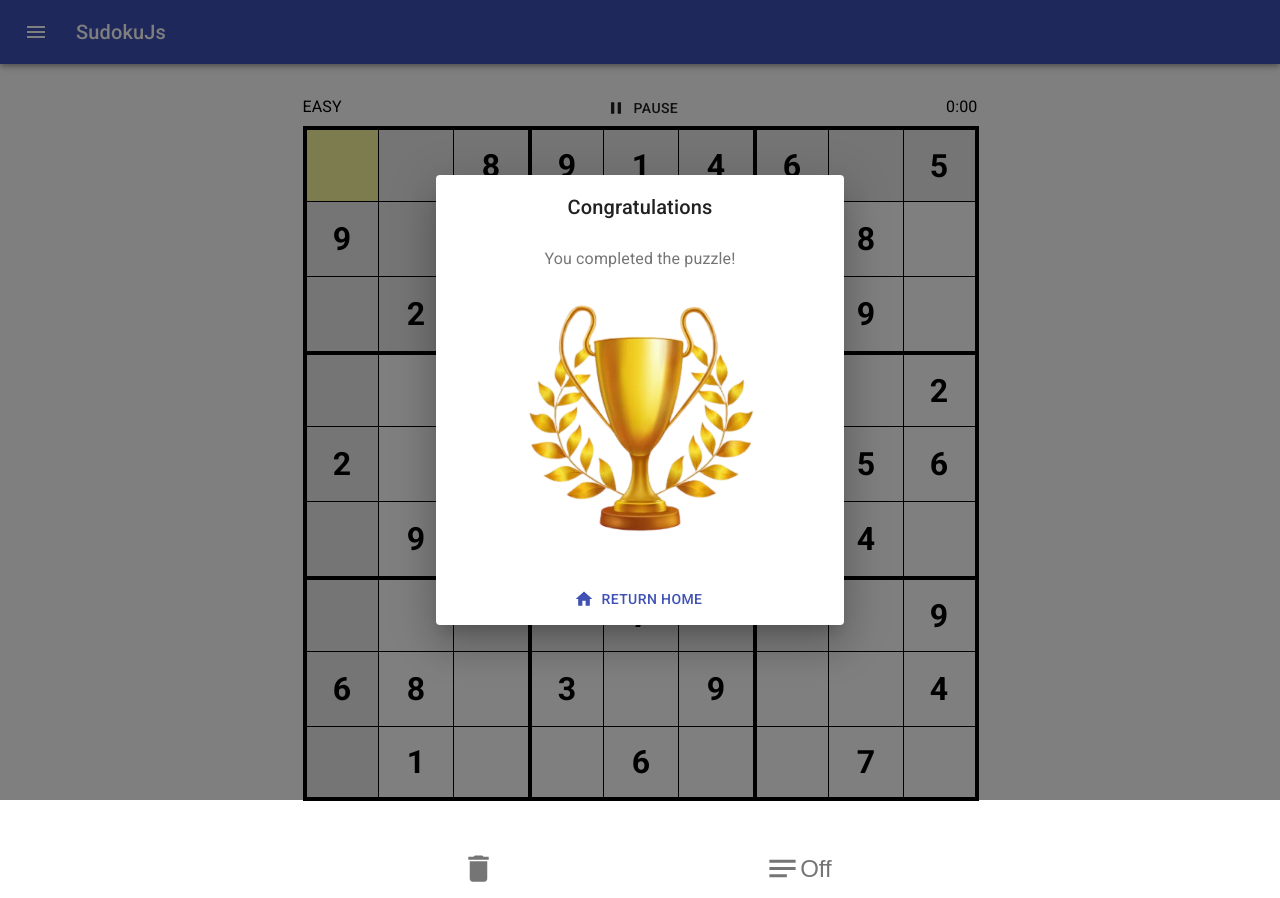
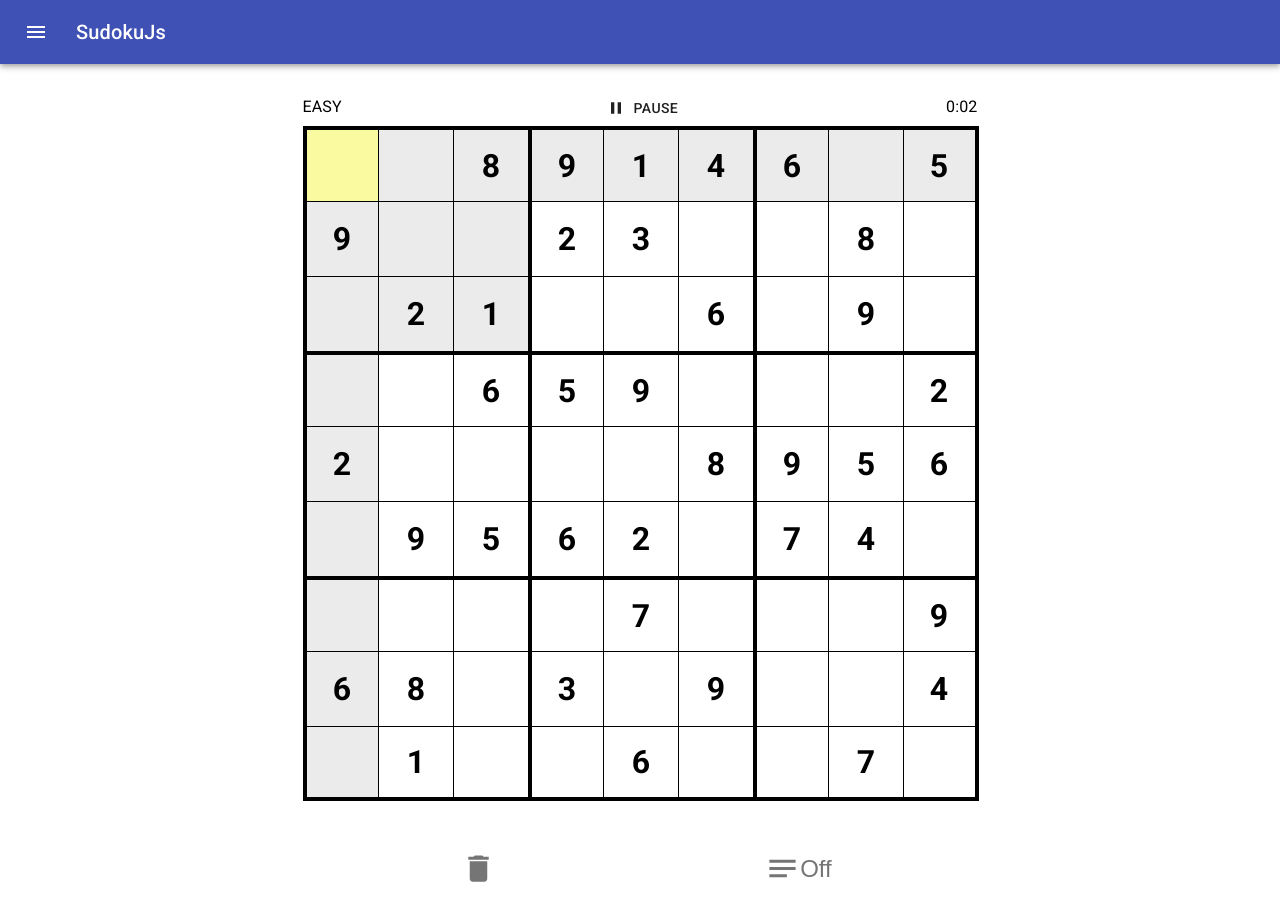
Before and after one commit to chshsmit/Sudokujs, a React (Create React App) app: page / in a window 1280 px wide. Both pictures are taken after a click on the button "EASY". Built offline with nearby package versions, Linux system fonts and the light colour scheme.

Commit message:
Added solved time to the congratualtions pop up

```diff
--- a/src/components/Congratulations/Congratulations.tsx
+++ b/src/components/Congratulations/Congratulations.tsx
@@ -3,7 +3,7 @@
  * @author Christopher Smith
  * @description Congratulations dialog when the user completes the puzzle successfully
  * @created 2020-11-01T10:08:18.911Z-08:00
- * @last-modified 2020-11-03T10:57:33.095Z-08:00
+ * @last-modified 2020-11-03T11:17:10.033Z-08:00
  */
 
 // ---------------------------------------------------------------
@@ -31,6 +31,7 @@ import trophy from "static/trophy.png";
 interface CongratulationsProps {
   gameIsOver: boolean;
   returnHome: () => void;
+  totalSolveTime: number;
 }
 
 const CongratulationsStyles = makeStyles({
@@ -69,6 +70,7 @@ const CongratulationsTransition = React.forwardRef(function Transition(
 const Congratulations = ({
   gameIsOver,
   returnHome,
+  totalSolveTime,
 }: CongratulationsProps): React.ReactElement => {
   const classes = CongratulationsStyles();
   const theme = useTheme();
@@ -85,6 +87,12 @@ const Congratulations = ({
       </DialogTitle>
       <DialogContent className={classes.centeredText}>
         <DialogContentText>You completed the puzzle!</DialogContentText>
+        <DialogContentText>
+          Your total solve time was {Math.floor(totalSolveTime / 60)}:
+          {totalSolveTime % 60 < 10
+            ? "0" + (totalSolveTime % 60)
+            : totalSolveTime % 60}
+        </DialogContentText>
         <img src={trophy} alt="trophy" className={classes.trophyImage} />
       </DialogContent>
       <DialogActions className={classes.dialogActions}>
--- a/src/components/Game/Game.tsx
+++ b/src/components/Game/Game.tsx
@@ -4,7 +4,7 @@
  * @description
  * @created 2020-10-20T14:39:32.323Z-07:00
  * @copyright
- * @last-modified 2020-11-03T10:57:11.979Z-08:00
+ * @last-modified 2020-11-03T11:16:29.259Z-08:00
  */
 
 import React, {
@@ -46,10 +46,8 @@ const Game = ({ difficulty, goBackHome }: GameProps): React.ReactElement => {
   ]);
 
   const [sudokuGrid, updateGrid] = useState(sudokuSolver.createNewGrid());
-  const [sudokuIsSolved, setSudokuIsSolved] = useState(true);
-  const [uneditableCells, setUneditableCells] = useState(
-    determineUneditableCells(sudokuGrid)
-  );
+  const [sudokuIsSolved, setSudokuIsSolved] = useState(false);
+  const [uneditableCells] = useState(determineUneditableCells(sudokuGrid));
   const [cellNotes, updateCellNotes] = useState(
     createInitialCellNotes(sudokuGrid)
   );
@@ -63,9 +61,23 @@ const Game = ({ difficulty, goBackHome }: GameProps): React.ReactElement => {
   });
   const selectedPositionRef = useRef(selectedPosition);
 
+  const [secondsPlayed, setSecondsPlayed] = useState(0);
+  const secondsPlayedRef = useRef(secondsPlayed);
+
   // ---------------------------------------------------------------
   // Effects
   // ---------------------------------------------------------------
+
+  useEffect(() => {
+    const interval = setInterval(() => {
+      secondsPlayedRef.current = secondsPlayedRef.current + 1;
+      setSecondsPlayed(secondsPlayedRef.current);
+    }, 1000);
+
+    if (gameIsPaused || sudokuIsSolved) clearInterval(interval);
+
+    return () => clearInterval(interval);
+  }, [gameIsPaused, sudokuIsSolved]);
 
   useEffect(() => {
     document.addEventListener("keydown", newKeyBoardInput);
@@ -226,6 +238,7 @@ const Game = ({ difficulty, goBackHome }: GameProps): React.ReactElement => {
           difficulty={difficulty}
           gamePaused={gameIsPaused}
           solved={sudokuIsSolved}
+          secondsPlayed={secondsPlayed}
         />
         <Board
           sudokuGrid={sudokuGrid}
@@ -246,7 +259,11 @@ const Game = ({ difficulty, goBackHome }: GameProps): React.ReactElement => {
           toggleNoteMode={toggleNoteMode}
           noteModeActive={noteModeActive}
         />
-        <Congratulations returnHome={goBackHome} gameIsOver={sudokuIsSolved} />
+        <Congratulations
+          totalSolveTime={secondsPlayed}
+          returnHome={goBackHome}
+          gameIsOver={sudokuIsSolved}
+        />
         <GamePaused isOpen={gameIsPaused} toggleGamePaused={toggleGamePaused} />
       </Grid>
     </Zoom>
--- a/src/components/TimeAndDifficulty/TimeAndDifficulty.tsx
+++ b/src/components/TimeAndDifficulty/TimeAndDifficulty.tsx
@@ -3,12 +3,12 @@
  * @author Christopher Smith
  * @description
  * @created 2020-10-28T14:44:41.098Z-07:00
- * @last-modified 2020-10-30T14:25:29.184Z-07:00
+ * @last-modified 2020-11-03T11:09:42.728Z-08:00
  */
 
 // ---------------------------------------------------------------
 
-import React, { useState, useEffect, useRef } from "react";
+import React from "react";
 import { Grid, Typography, Button } from "@material-ui/core";
 import { makeStyles } from "@material-ui/core/styles";
 
@@ -22,6 +22,7 @@ interface TimeAndDifficultyProps {
   toggleGamePaused: () => void;
   gamePaused: boolean;
   solved: boolean;
+  secondsPlayed: number;
 }
 
 const TimeAndDifficultyStyles = makeStyles({
@@ -37,25 +38,9 @@ const TimeAndDifficulty = ({
   difficulty,
   toggleGamePaused,
   gamePaused,
-  solved,
+  secondsPlayed,
 }: TimeAndDifficultyProps): React.ReactElement => {
   const classes = TimeAndDifficultyStyles();
-
-  const [seconds, setSeconds] = useState(0);
-  const secondsRef = useRef(seconds);
-
-  useEffect(() => {
-    const interval = setInterval(() => {
-      secondsRef.current = secondsRef.current + 1;
-      setSeconds(secondsRef.current);
-    }, 1000);
-
-    if (gamePaused || solved) {
-      clearInterval(interval);
-    }
-
-    return () => clearInterval(interval);
-  }, [gamePaused, solved]);
 
   return (
     <Grid
@@ -79,8 +64,10 @@ const TimeAndDifficulty = ({
       </Grid>
       <Grid item>
         <Typography>
-          {Math.floor(seconds / 60)}:
-          {seconds % 60 < 10 ? "0" + (seconds % 60) : seconds % 60}
+          {Math.floor(secondsPlayed / 60)}:
+          {secondsPlayed % 60 < 10
+            ? "0" + (secondsPlayed % 60)
+            : secondsPlayed % 60}
         </Typography>
       </Grid>
     </Grid>
```
